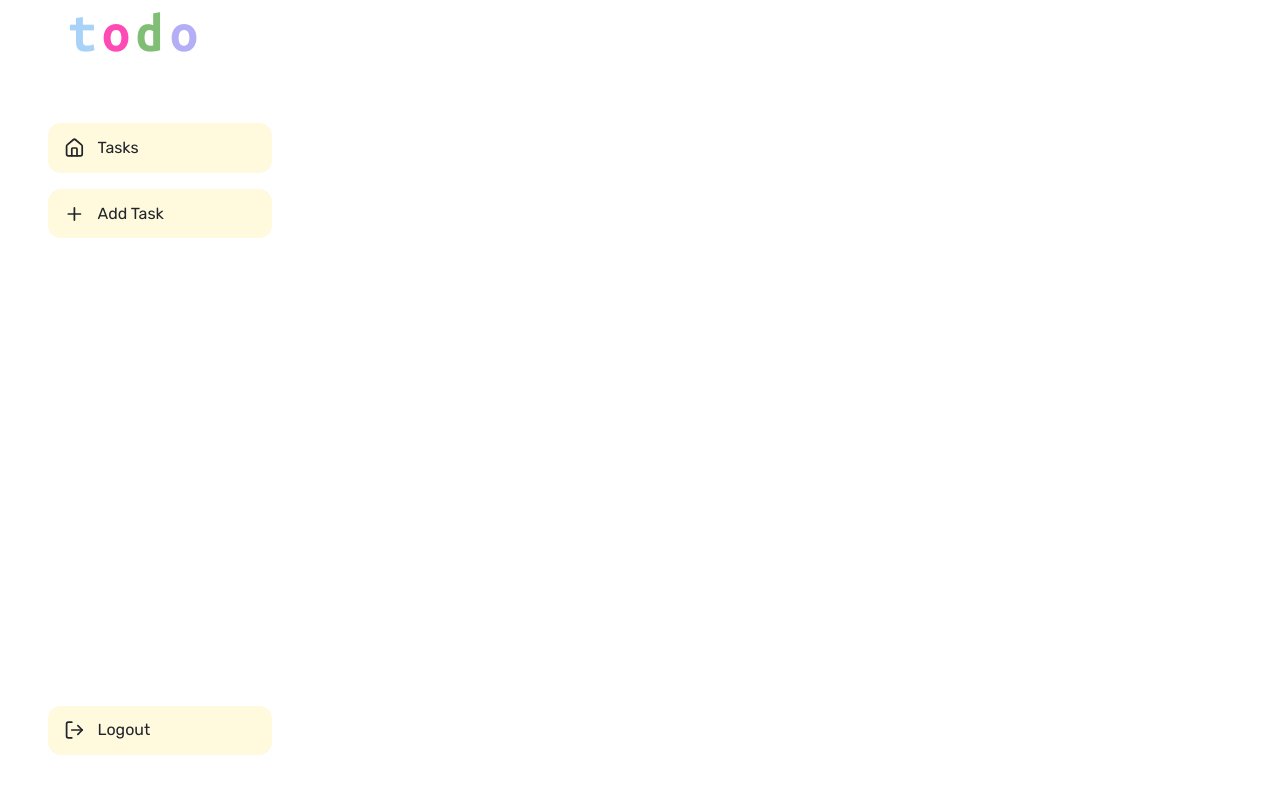
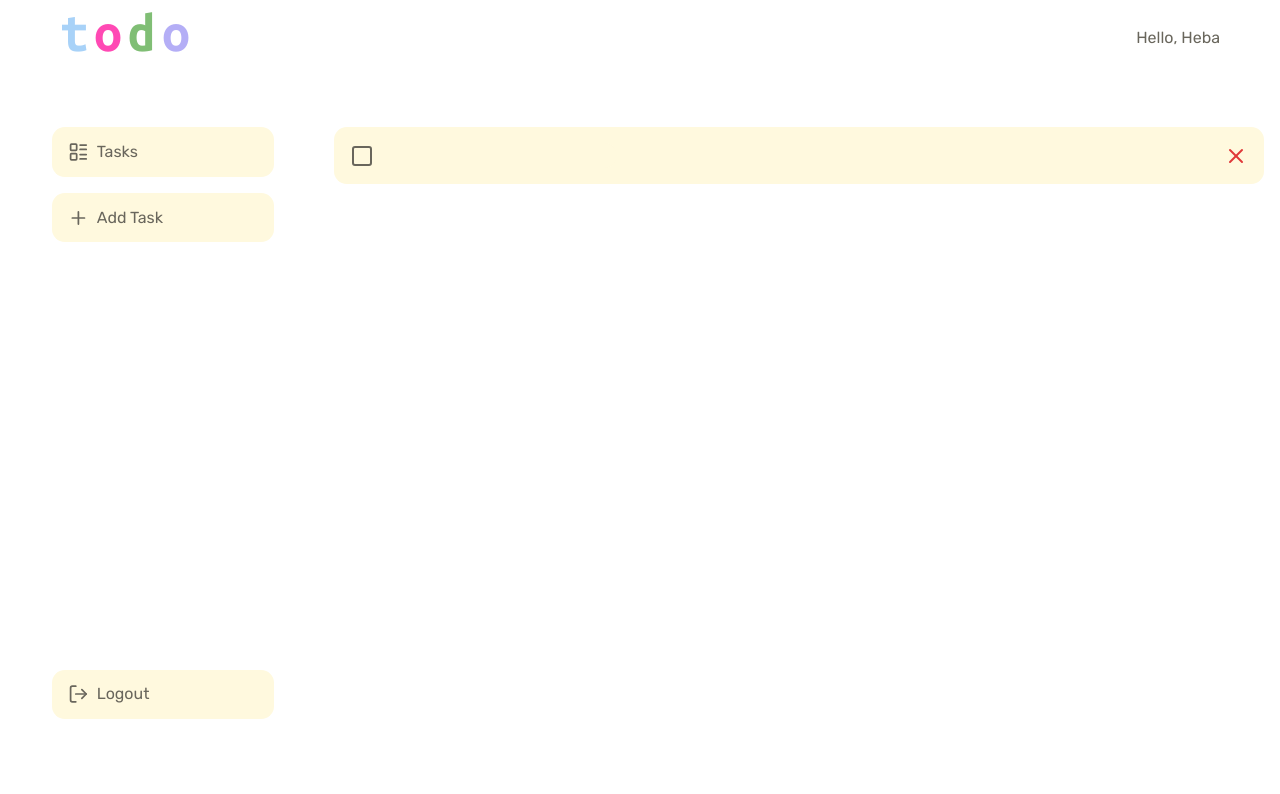
Before and after one commit to heba516/to-do, a React (Vite) app: page /Home in a window 1280 px wide. Shown: the top 794 px of the page. Built offline with nearby package versions, Linux system fonts and the light colour scheme.

Commit message:
add home

```diff
--- a/data/db.json
+++ b/data/db.json
@@ -12,7 +12,7 @@
       "userName": "heba",
       "email": "heba@gmail.com",
       "password": "heba123",
-      "toDos": []
+      "toDos": ["say hi", "say bye"]
     }
   ]
 }
--- a/src/components/home/Home.tsx
+++ b/src/components/home/Home.tsx
@@ -1,33 +1,66 @@
-import { House, LogOut, Plus } from "lucide-react";
+import {
+  LayoutList,
+  LogOut,
+  Plus,
+  Square,
+  SquareCheckBig,
+  X,
+} from "lucide-react";
 import Logo from "../logo";
 import "./index.scss";
+import { useState } from "react";
+import { useNavigate } from "react-router-dom";
 
 export default function Home() {
+  const [isCompeleted, setICompeleted] = useState(true);
+  const navigate = useNavigate();
+
   return (
     <>
       <div className="container-fluid body">
-        <Logo />
+        <header className="mx-md-5">
+          <Logo />
+          <p className="mb-0">Hello, Heba</p>
+        </header>
 
-        <div className="row">
-          <aside className="col-2 col-lg-3 py-4 px-lg-5 d-flex justify-content-between flex-column">
+        <div className="row p-1">
+          <aside className="col-2 col-lg-3 py-5 px-0 px-lg-5 d-flex justify-content-between flex-column">
             <div>
-              <p className="mt-4">
-                <House />
+              <p className="">
+                <LayoutList className="me-lg-2" />
                 <span className="d-none d-lg-inline">Tasks</span>
               </p>
               <p>
-                <Plus />
+                <Plus className="me-lg-2" />
                 <span className="d-none d-lg-inline">Add Task</span>
               </p>
             </div>
-            <div className="">
-              <p>
-                <LogOut />
+            <div>
+              <p onClick={() => navigate("/")}>
+                <LogOut className="me-lg-2" />
                 <span className="d-none d-lg-inline">Logout</span>
               </p>
             </div>
           </aside>
-          <section className="col-11 col-md-9"></section>
+          <section className="col-10 col-lg-9 py-5">
+            <div className="todos">
+              <div className="d-flex align-items-center justify-content-between p-3">
+                {}
+                <div className="d-flex align-items-center">
+                  <p
+                    className="mb-0 me-4"
+                    onClick={() => {
+                      setICompeleted(!isCompeleted);
+                    }}
+                  >
+                    {!isCompeleted ? <SquareCheckBig /> : <Square />}
+                  </p>
+                  <input />
+                </div>
+                <X />
+              </div>
+            </div>
+          </section>
         </div>
       </div>
     </>
--- a/src/components/home/index.scss
+++ b/src/components/home/index.scss
@@ -1,18 +1,23 @@
 @use '../landing/flex' as *;
 
 .body {
+    color: #69665C;
+    header {
+        @include flexCenter;
+            justify-content: space-between;
         h2 {
                 font-size: 3.5rem;
-        margin-left: 1em;
+            }
 
-        @media (max-width: 991px) {
-                margin-left: 0 ;
+        p {
+
+
         }
     }
 }
 aside {
-    height: 90vh;
-    position: fixed;
+    height: 88vh;
+    position: sticky;
 
     p {
         @include flexCenter;
@@ -27,15 +32,38 @@ aside {
 
         svg {
             width: 1.3em;
-            margin-right: .8rem;
+        }
         @media (max-width: 991px) {
-                margin-right: 0 !important;
+            text-align: center;
+            display: block;
+        }
 }
 }
 
+
+section {
+    .todos {
+        div {
+            background-color: #FFF9DE;
+            border-radius: .8rem;
+            -webkit-border-radius: .8rem;
+            -moz-border-radius: .8rem;
+            -ms-border-radius: .8rem;
+            -o-border-radius: .8rem;
+            svg.lucide-square-check-big
+{
+                color: #80be75;
             }
-    @media (max-width: 991px) {
-        padding: 0.3rem !important;
-        margin-left: .5rem;
+            svg.lucide-x {
+                color: rgb(224, 57, 57);
+            }
+            input {
+                background-color: transparent;
+                border: none;
+                &:focus {
+                    outline: none;
                 }
             }
+        }
+    }
+}
```
Lines whose indentation alone changed are shown as unchanged.
